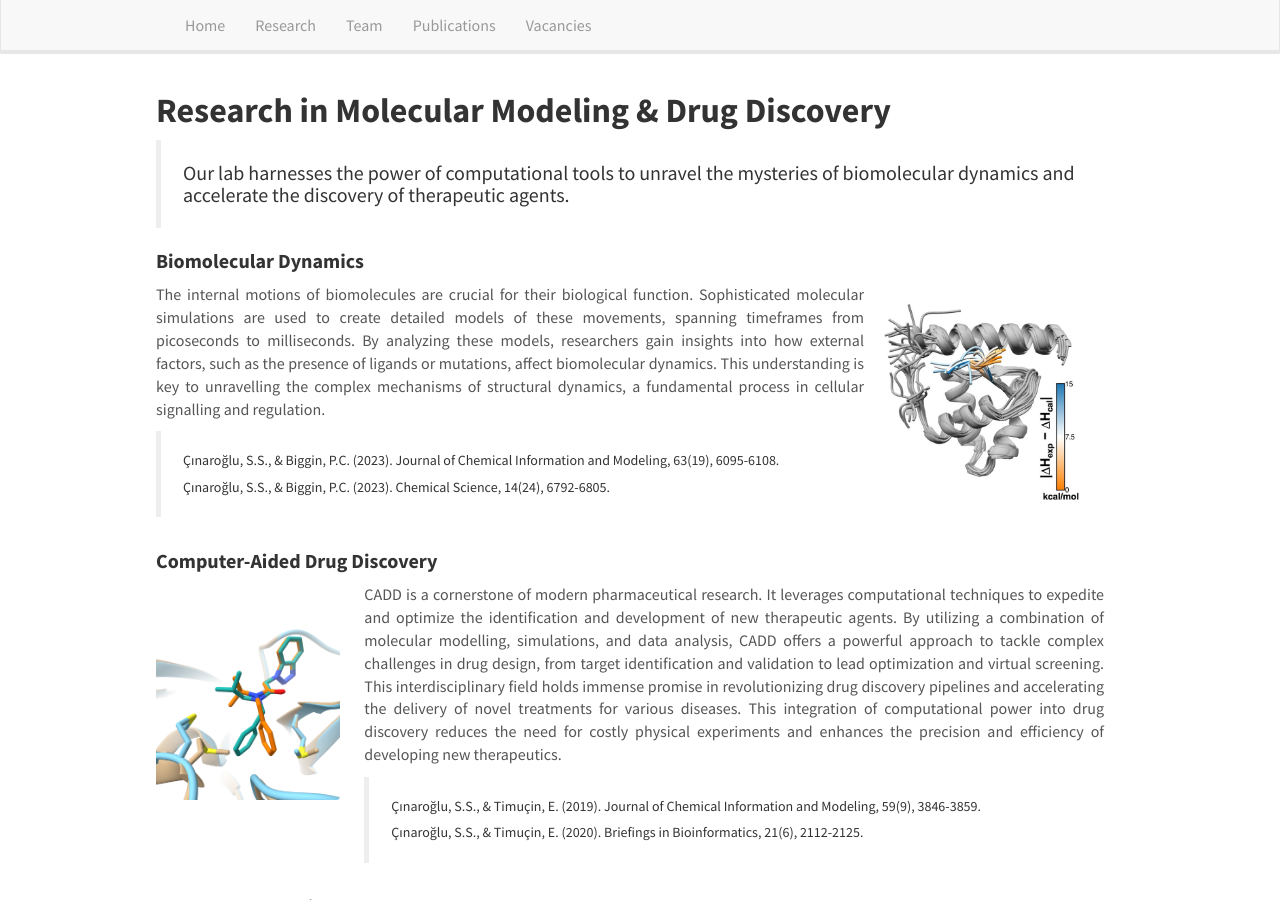
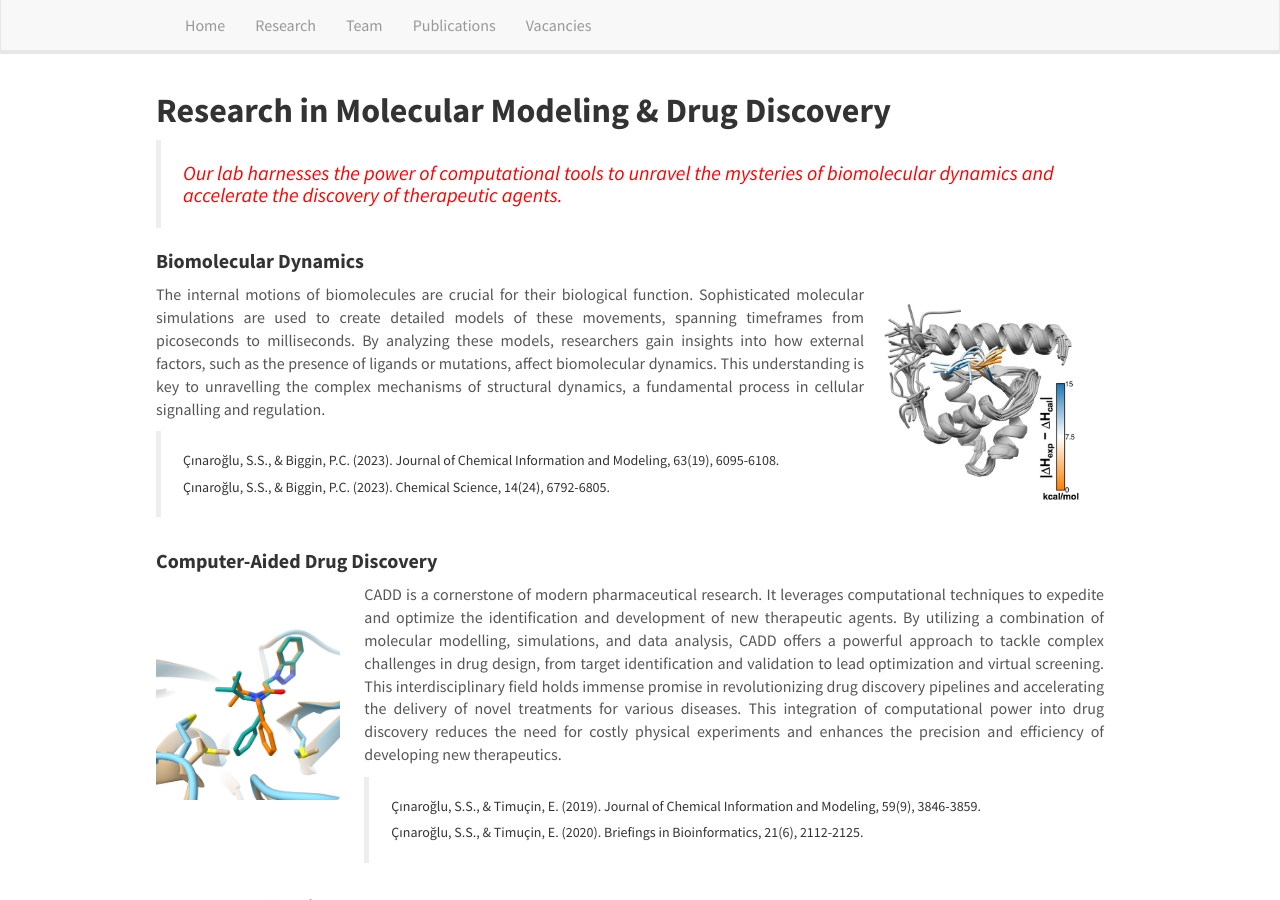
Before and after one commit to CinarogluLab/cinaroglulab.github.io, a Jekyll site: the page built from _pages/research.md, in a window 1280 px wide and 900 px high. Built offline with Jekyll 4.4.1, drawn with Linux system fonts in a browser that asks for light colours; nearby versions of some CDN libraries.

Commit message:
Update research.md

```diff
--- a/_pages/research.md
+++ b/_pages/research.md
@@ -7,7 +7,8 @@ permalink: /research/
 ---
 
 ## **Research in Molecular Modeling & Drug Discovery**
-> #### Our lab harnesses the power of computational tools to unravel the mysteries of biomolecular dynamics and accelerate the discovery of therapeutic agents.
+> #### <span style="color:red;">*Our lab harnesses the power of computational tools to unravel the mysteries of biomolecular dynamics and accelerate the discovery of therapeutic agents.*</span>
+
 
 
 #### **Biomolecular Dynamics**
```
